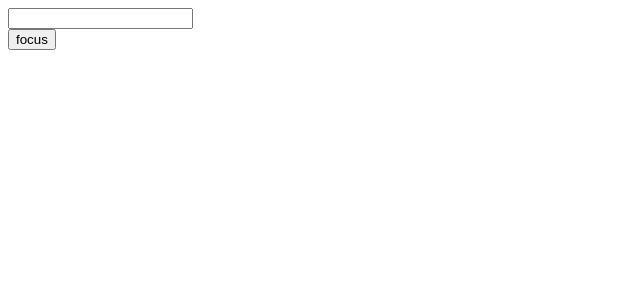
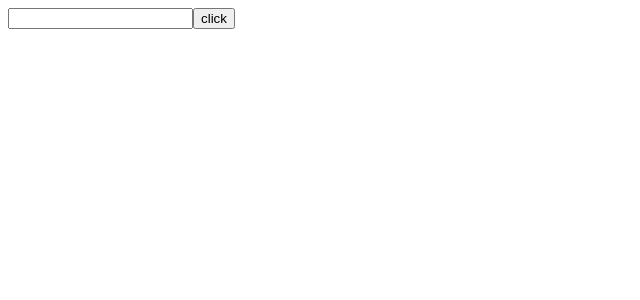
Before and after one commit to venkatravilla333/React-07, a React (Create React App) app in the folder myapp/: page / in a window 1280 px wide. Shown: the top 300 px of the page, without its empty margins (0-640 px from the left). Built offline with nearby package versions, Linux system fonts and the light colour scheme.

Commit message:
controlled vs uncontrolled

```diff
--- a/myapp/src/App.js
+++ b/myapp/src/App.js
@@ -1,6 +1,8 @@
 import React from 'react'
-import ParentRef from './Refs/ClassCom/Attach-To-ChildComponent/ParentRef';
-import Parent from './Refs/ClassCom/Forwarding-Refs/Parent';
+import Uncontrolled from './Refs/Controlled-Uncontrolled/Uncontrolled/Uncontrolled';
+// import Controlled from './Refs/Controlled-Uncontrolled/Controlled/Controlled';
+// import ParentRef from './Refs/ClassCom/Attach-To-ChildComponent/ParentRef';
+// import Parent from './Refs/ClassCom/Forwarding-Refs/Parent';
 // import InputRef from './Refs/ClassCom/InputRef';
 // import A from './State/AsyncData/FunctionalComponents/4.GlobalState/Reducer-ContextAPI/A';
 // import A from './State/AsyncData/FunctionalComponents/1.LocalState/useReducer/A';
@@ -115,7 +117,10 @@ class App extends React.Component{
         {/* <A/> */}
         {/* <InputRef/> */}
         {/* <ParentRef/> */}
-        <Parent/>
+        {/* <Parent/> */}
+        {/* <Controlled/> */}
+        <Uncontrolled/>
+
 
       </div>
     );
--- /dev/null
+++ b/myapp/src/Refs/Controlled-Uncontrolled/Controlled/Controlled.js
@@ -0,0 +1,17 @@
+import React, { useState } from 'react'
+
+function Controlled() {
+  var [data, setData] = useState('')
+
+  var changeHandler = (e) => {
+    setData(e.target.value)
+  }
+  return (
+    <div>
+      <h2>Data: {data}</h2>
+      <input type="text" value={data} onChange={changeHandler}/>
+    </div>
+  )
+}
+
+export default Controlled
--- /dev/null
+++ b/myapp/src/Refs/Controlled-Uncontrolled/Uncontrolled/Uncontrolled.js
@@ -0,0 +1,17 @@
+import React, { useRef } from 'react'
+
+function Uncontrolled() {
+  var inputRef = useRef()
+
+  var clickHandler = () => {
+   alert(inputRef.current.value)
+  }
+  return (
+    <div>
+      <input type="text" ref={inputRef} />
+      <button onClick={clickHandler}>click</button>
+    </div>
+  )
+}
+
+export default Uncontrolled
```
